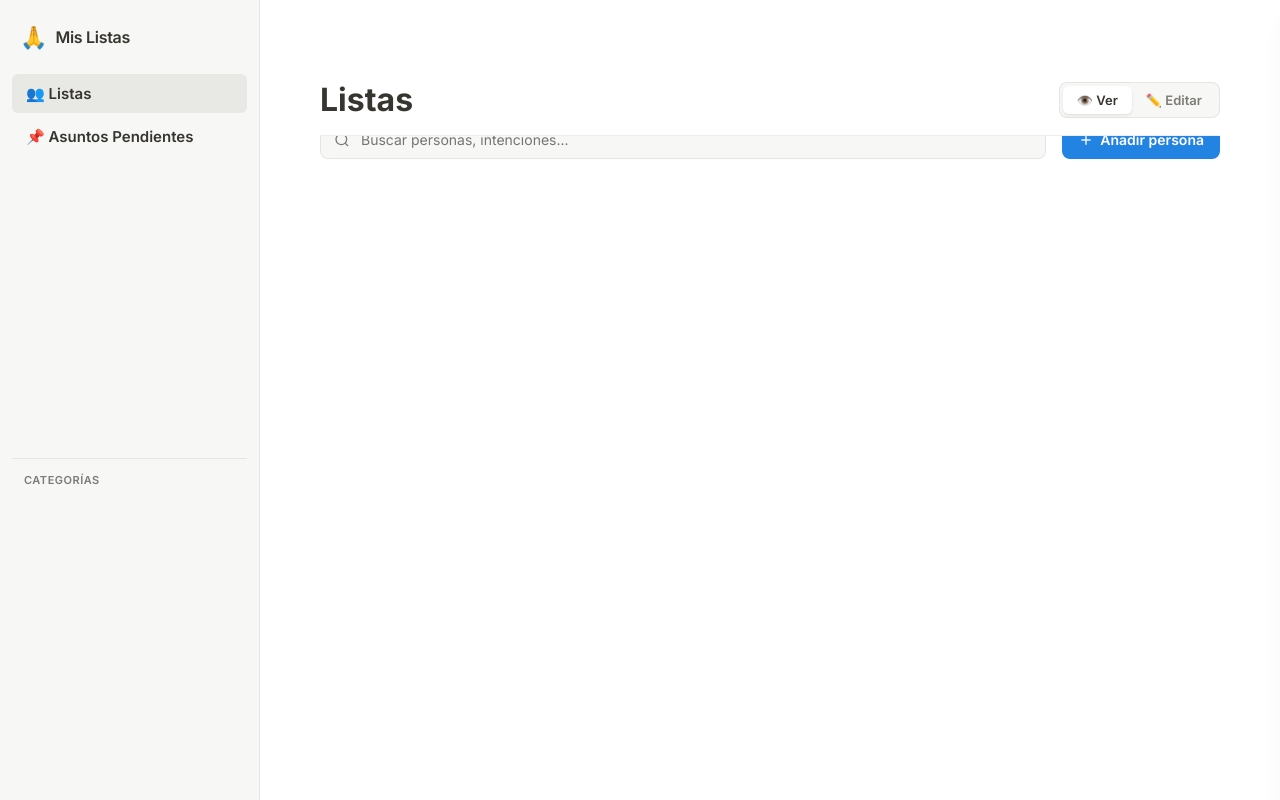
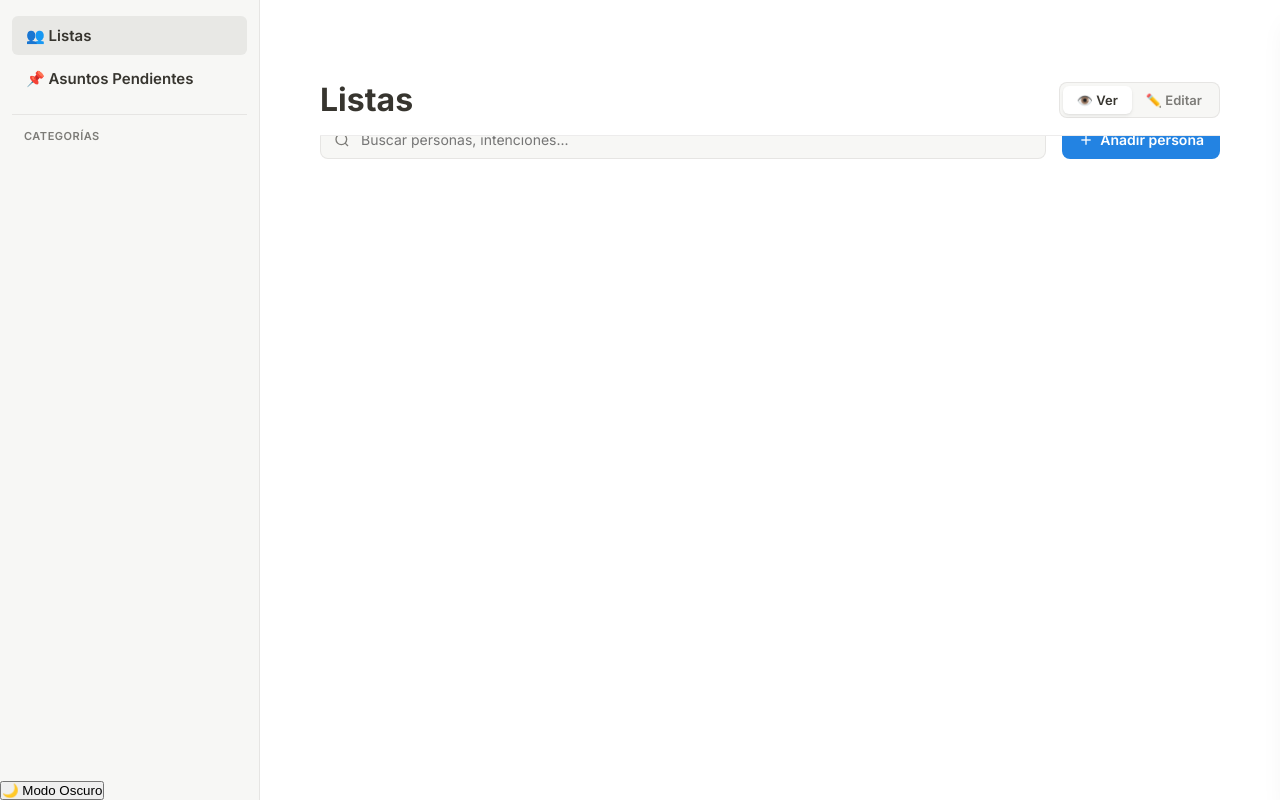
Before and after one commit to josemariahmatas/prayer-lists, a website built with Vite: page index.html in a window 1280 px wide. Built offline with nearby package versions, Linux system fonts and the light colour scheme; some packages are replaced by stand-ins of ours; no server answers; the database is empty.

Commit message:
Cajas mas pequeñas, Drag & Drop de reordenación, sin header logo, toggle modo oscuro en sidebar footer

```diff
--- a/index.html
+++ b/index.html
@@ -27,15 +27,11 @@
 
     <!-- SIDEBAR (Estilo Notion) -->
     <aside id="app-sidebar" class="sidebar">
-      <div class="sidebar-header">
-        <div class="logo">
-          <span class="logo-emoji">🙏</span>
-          <span class="logo-text">Mis Listas</span>
-        </div>
-      </div>
 
+      <!-- Contenedor scrollable superior -->
+      <div class="sidebar-scrollable-content" style="flex-grow: 1; overflow-y: auto;">
         <!-- Menú principal de Navegación -->
-      <div class="sidebar-section" style="padding-bottom: 0;">
+        <div class="sidebar-section" style="padding-top: 16px; padding-bottom: 0;">
           <ul class="sidebar-menu">
             <li>
               <button id="tab-people" class="menu-item navigation-menu-item active">
@@ -61,6 +57,15 @@
           <button id="btn-add-category" class="btn-sidebar-add hidden-in-view">
             <svg width="14" height="14" viewBox="0 0 24 24" fill="none" stroke="currentColor" stroke-width="2"><line x1="12" y1="5" x2="12" y2="19"></line><line x1="5" y1="12" x2="19" y2="12"></line></svg>
             Nueva categoría
+          </button>
+        </div>
+      </div>
+
+      <!-- Pie de página con cambio de tema -->
+      <div class="sidebar-footer">
+        <button id="btn-toggle-theme" class="theme-toggle-btn">
+          <span class="theme-icon">🌙</span>
+          <span class="theme-text">Modo Oscuro</span>
         </button>
       </div>
     </aside>
```
Lines whose indentation alone changed are shown as unchanged.
